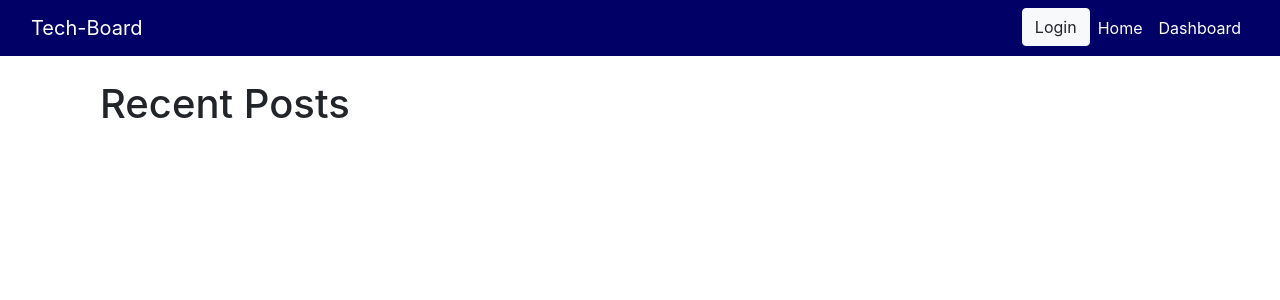
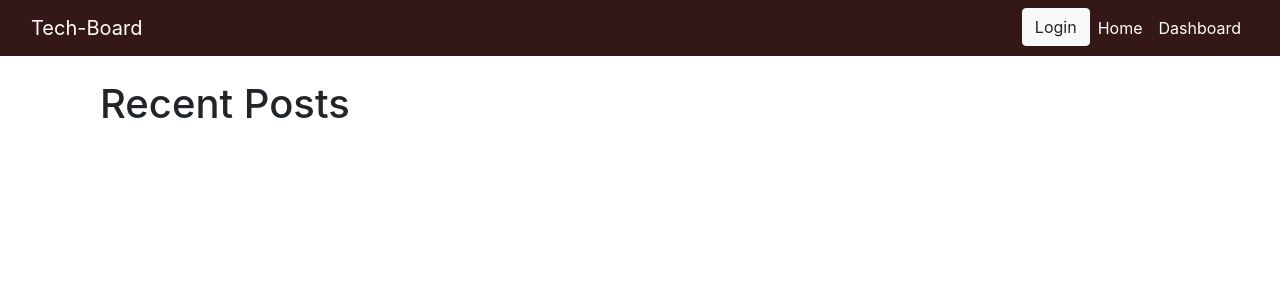
Before and after one commit to cbailey73/lets-tech, a Node server app: page / in a window 1280 px wide. Shown: the top 300 px of the page. Run offline with Node 20, Linux system fonts and the light colour scheme; data that the repository does not hold is empty; some libraries are stand-ins or nearby versions.

Commit message:
changed navbar color

```diff
--- a/views/layouts/main.handlebars
+++ b/views/layouts/main.handlebars
@@ -10,7 +10,7 @@
 
 <body>
 
-    <nav class="navbar navbar-expand-lg navbar-dark" style="background-color: #000066;">
+    <nav class="navbar navbar-expand-lg navbar-dark" style="background-color:#341815;">
     <div class="container-fluid">
       <a class="navbar-brand" href="/">Tech-Board</a>
       <button class="navbar-toggler" type="button" data-bs-toggle="collapse" data-bs-target="#colNav"
```
